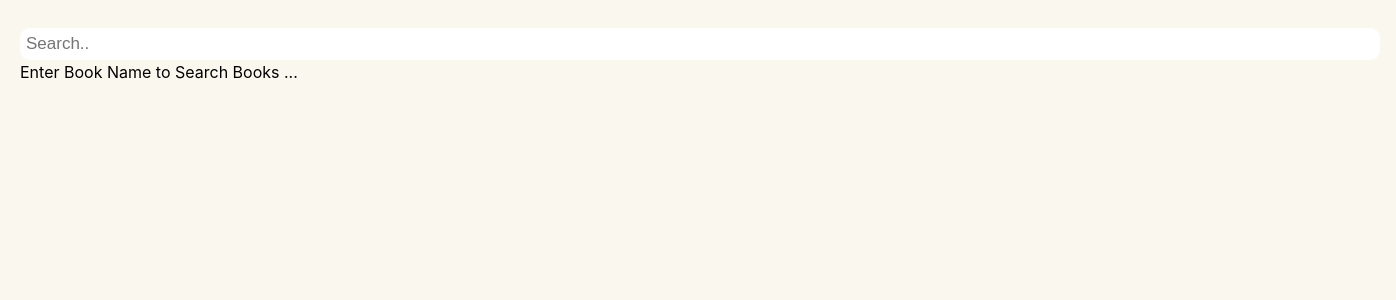
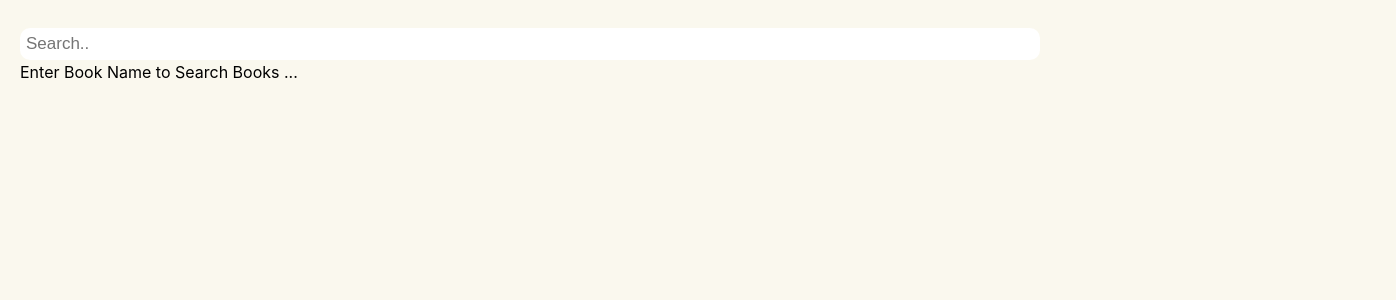
Before and after one commit to dewyani/Seva-Satva, a React (Vite) app: page /recommend in a window 1280 px wide. Shown: the top 300 px of the page, 1396 px wide, since content can reach past the window. Built offline with nearby package versions, Linux system fonts and the light colour scheme; a web font is replaced by a local one.

Commit message:
saved changes

```diff
--- a/src/App.css
+++ b/src/App.css
@@ -2,7 +2,6 @@
   margin: 0px;
   padding: 0px;
   box-sizing: border-box;
-  color: black;
 }
 
 /* body{
@@ -161,15 +160,19 @@
   border: 1px solid red;
 }
 
-.topnav {
+.setcolor{
+   color: black;
+}
+
+.recommender--outer-div{
   margin : 20px ;
   /* background-color: rgb(255, 215, 221); */
 }
 
-.topnav input[type=text] {
+.recommender--outer-div input{
   border-radius: 10px;
   /* float: right; */
-  width: 80em;
+  width: 60em;
   padding: 6px;
   margin-top: 8px;
   margin-right: 16px;
@@ -348,9 +351,9 @@ position: absolute;
    font-weight: 12px;
    justify-content: center;
    align-items: center;
-   background-image: linear-gradient(90deg, #ffffff,#e2a4a4, #e47c7c, #f0d8d8);
+   /* background-image: linear-gradient(90deg, #ffffff,#e2a4a4, #e47c7c, #f0d8d8);
 background-size: 400% 400%;
-animation: gradient 3s ease infinite;
+animation: gradient 3s ease infinite; */
 }
 
 .login--form{
--- a/src/student-components/Recommender.jsx
+++ b/src/student-components/Recommender.jsx
@@ -17,7 +17,7 @@ const Recommender = () => {
         console.log(books)
       })
       .catch((error) => {
-        alert("Error While Making Query ")
+        alert("Error While Making Query")
         console.log(error.message)
       })
   }
@@ -41,7 +41,7 @@ const Recommender = () => {
 
   if (!books) {
     return (
-      <div class="topnav">
+      <div className="recommender--outer-div">
         <form onSubmit={handleSubmit}>
           <input
             type="text"
@@ -49,7 +49,7 @@ const Recommender = () => {
             onChange={ev => setSeacrhParam(ev.target.value)}
             value={searchParam}
           ></input>
-          <div>Enter Book Name to Search Books ... </div>
+          <div className="setcolor">Enter Book Name to Search Books ... </div>
         </form>
       </div>
     )
@@ -57,7 +57,7 @@ const Recommender = () => {
 
   return (
     <div>
-      <div class="topnav">
+      <div className="recommender--outer-div">
         <h2>Vote for your favourite books !! 📖📕</h2>
         <h3>Books with highest votes will be selected for Reading Book Seva Satva Course.</h3>
         <form onSubmit={handleSubmit}>
```
